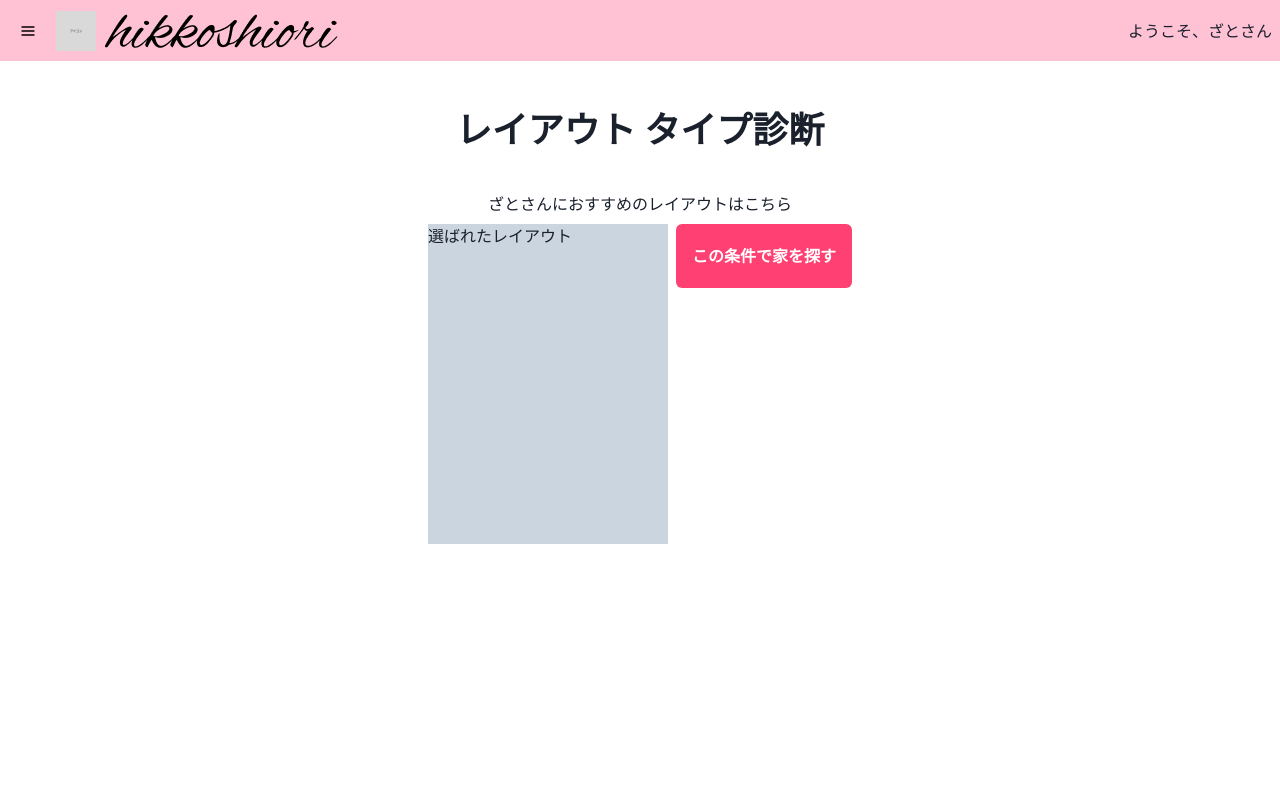
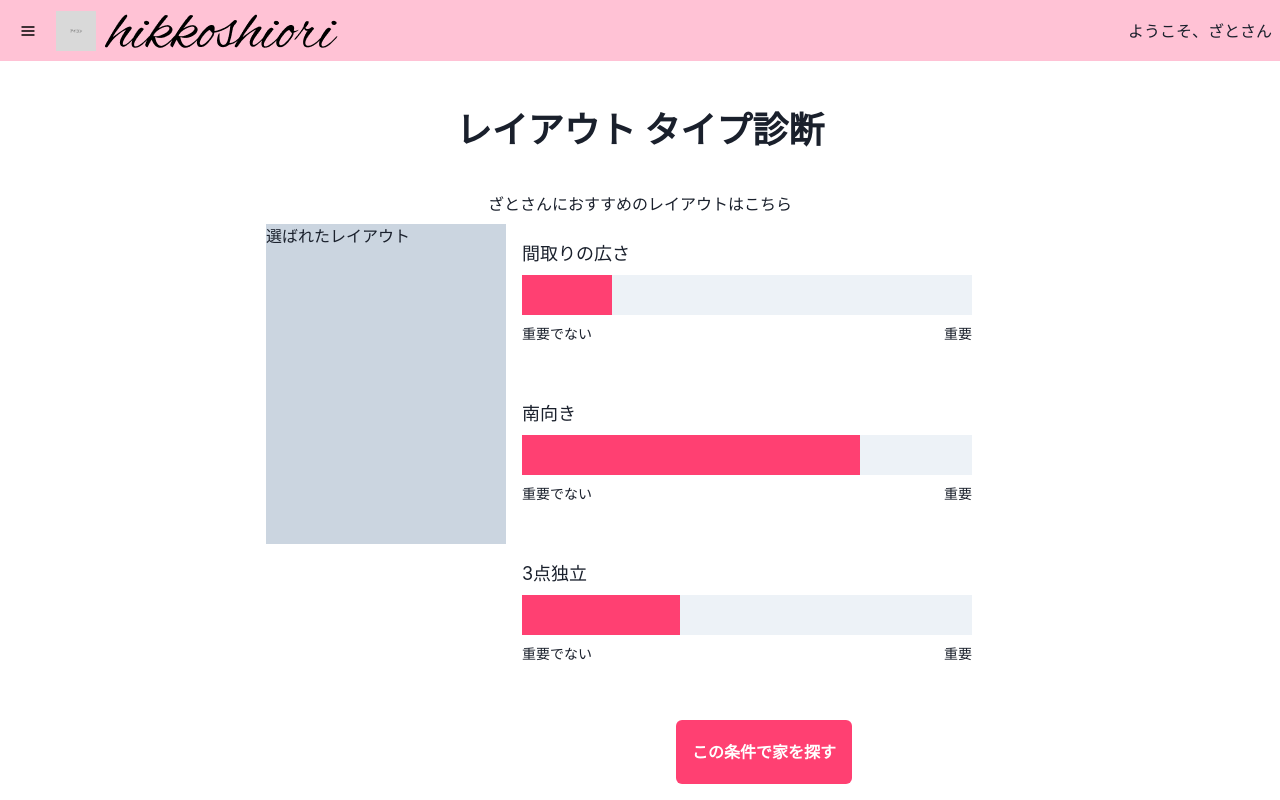
Before and after one commit to project-hikkoshiori/hikkoshiori, a Next.js app in the folder front/app/: page /layout/result in a window 1280 px wide. Built offline with nearby package versions, Linux system fonts and the light colour scheme.

Commit message:
add tendacy

```diff
--- a/front/app/pages/layout/result/index.tsx
+++ b/front/app/pages/layout/result/index.tsx
@@ -1,6 +1,7 @@
 import NextLink from "next/link";
 import { Box, Button, Heading, HStack, Text, VStack } from "@chakra-ui/react";
 import type { NextPage } from "next";
+import LayoutTendacyList from "../../../src/components/layout/LayoutTendacyList";
 
 const LayoutResult: NextPage = () => {
   return (
@@ -11,11 +12,14 @@ const LayoutResult: NextPage = () => {
         <Box bg="gray.300" width="240px" height="320px">
           選ばれたレイアウト
         </Box>
-        <NextLink href="/properties" passHref>
-          <Button as="a" colorScheme="brand" height="64px">
-            この条件で家を探す
-          </Button>
-        </NextLink>
+        <VStack>
+          <LayoutTendacyList />
+          <NextLink href="/properties" passHref>
+            <Button as="a" colorScheme="brand" height="64px">
+              この条件で家を探す
+            </Button>
+          </NextLink>
+        </VStack>
       </HStack>
     </VStack>
   );
--- /dev/null
+++ b/front/app/src/components/layout/LayoutTendacy.tsx
@@ -0,0 +1,27 @@
+import { Box, HStack, Progress, Spacer, Text, VStack } from "@chakra-ui/react";
+
+type Props = {
+  title: string;
+  percent: number;
+};
+const LayoutTendacy = ({ title, percent }: Props) => (
+  <VStack align="start" my={2}>
+    <Box mb={8}>
+      <Text fontSize="lg">{title}</Text>
+      <Progress
+        my={2}
+        height="40px"
+        width="450px"
+        value={percent}
+        colorScheme="brand"
+      />
+      <HStack width="450px">
+        <Text fontSize="sm">重要でない</Text>
+        <Spacer />
+        <Text fontSize="sm">重要</Text>
+      </HStack>
+    </Box>
+  </VStack>
+);
+
+export default LayoutTendacy;
--- /dev/null
+++ b/front/app/src/components/layout/LayoutTendacyList.tsx
@@ -0,0 +1,12 @@
+import { VStack } from "@chakra-ui/react";
+import LayoutTendacy from "./LayoutTendacy";
+
+const LayoutTendacyList = () => (
+  <VStack align="start" p={2} width="500px">
+    <LayoutTendacy title="間取りの広さ" percent={20} />
+    <LayoutTendacy title="南向き" percent={75} />
+    <LayoutTendacy title="3点独立" percent={35} />
+  </VStack>
+);
+
+export default LayoutTendacyList;
```
